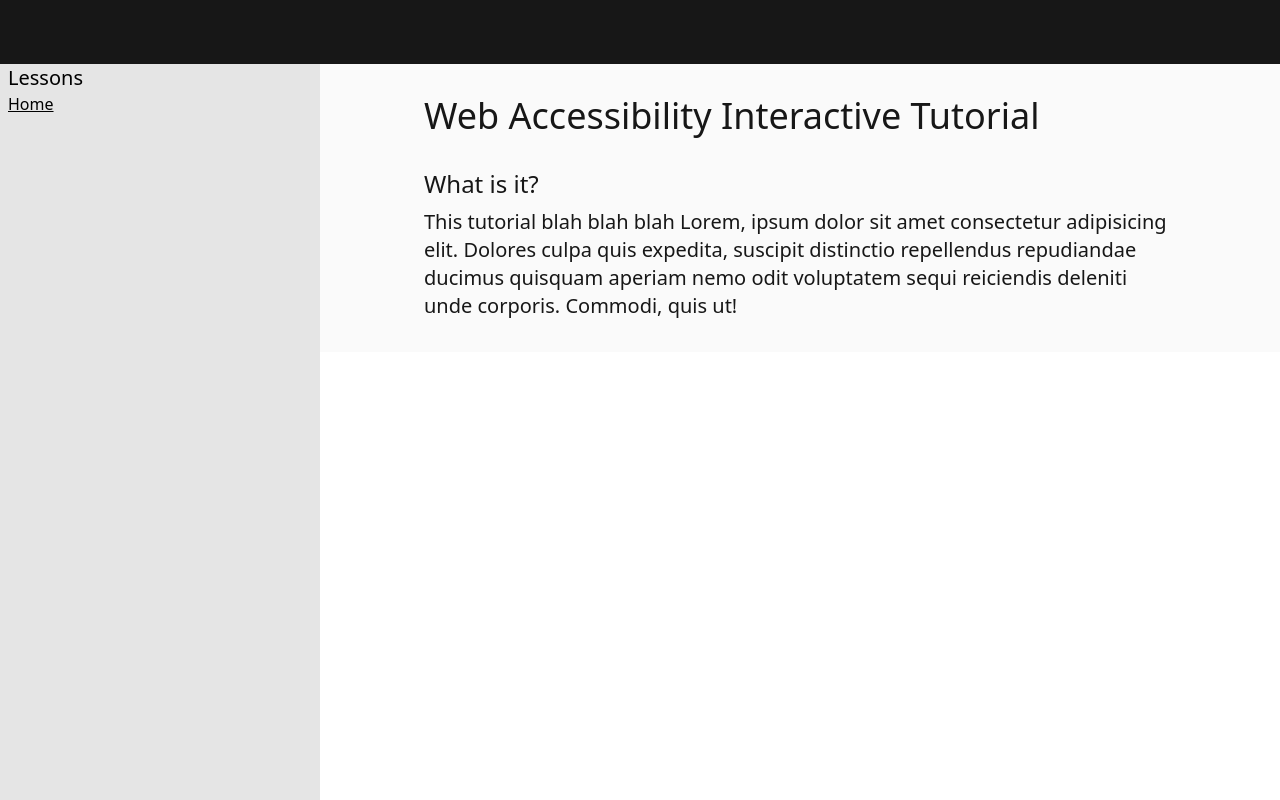
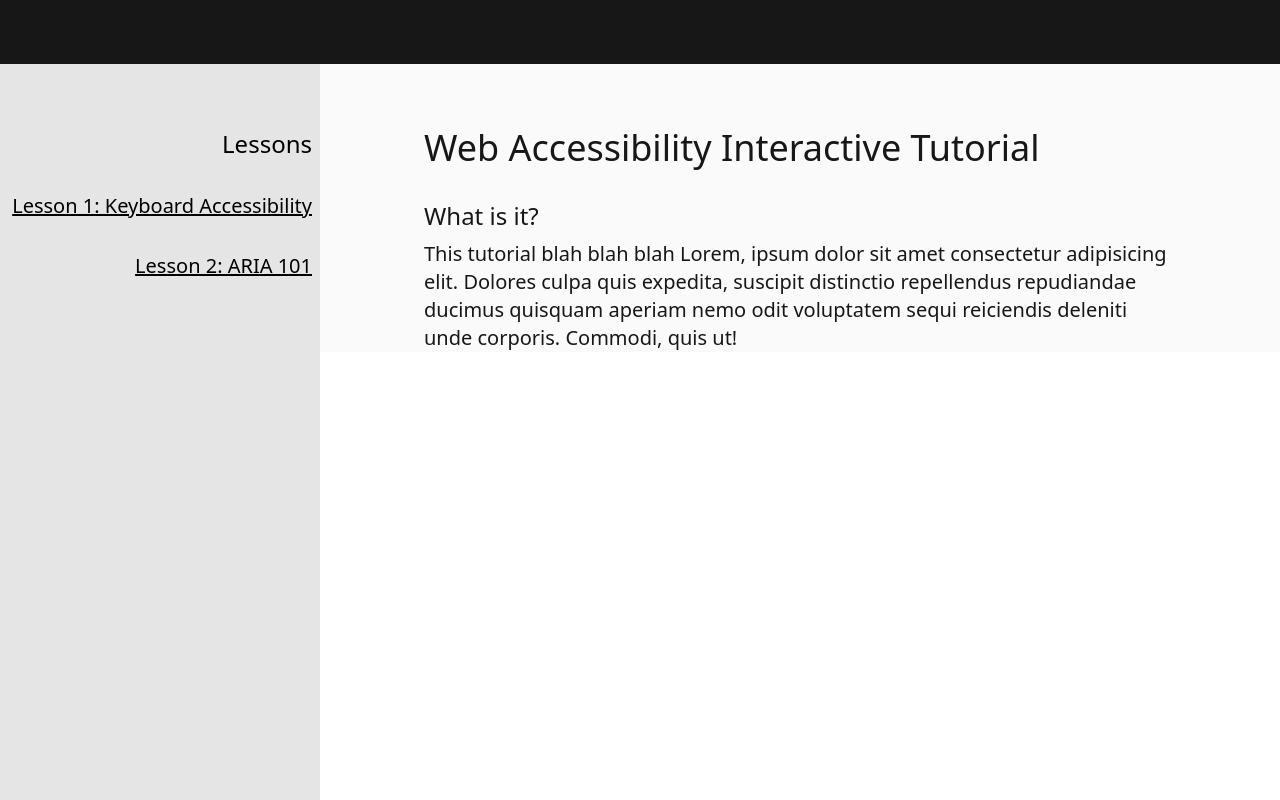
Before and after one commit to joayo13/w3bdojo, a SvelteKit app: page / in a window 1280 px wide. Built offline with nearby package versions, Linux system fonts and the light colour scheme.

Commit message:
updated some spacing values again

```diff
--- a/src/routes/+layout.svelte
+++ b/src/routes/+layout.svelte
@@ -6,14 +6,17 @@
 <nav class="fixed bg-neutral-900 h-16 w-full z-10">
 
 </nav>
-<nav aria-labelledby="lessons-header" class="hidden md:flex flex-col fixed w-80 pt-16 px-2 bg-neutral-200 h-screen">
-	<h2 class="text-xl" id="lessons-header">Lessons</h2>
-	<ul class="flex flex-col gap-2">
+<nav aria-labelledby="lessons-header" class="hidden md:flex flex-col fixed w-80 h-screen pt-16 px-2 bg-neutral-200 text-right">
+	<h2 class="text-2xl mt-16" id="lessons-header">Lessons</h2>
+	<ul class="flex flex-col gap-8 text-xl mt-8">
 		<li>
-			<a href="/">Home</a>
+			<a href="/lesson-1">Lesson 1: Keyboard Accessibility</a>
+		</li>
+		<li>
+			<a href="/lesson-1">Lesson 2: ARIA 101</a>
 		</li>
 	</ul>
 </nav>
-<div class="md:pl-80 pt-16 bg-neutral-50 text-neutral-900 flex justify-center">
+<div class="md:pl-80 pt-32 bg-neutral-50 text-neutral-900 flex justify-center">
 {@render children()}
 </div>
--- a/src/routes/+page.svelte
+++ b/src/routes/+page.svelte
@@ -1,4 +1,4 @@
-<section class="px-2 py-8 max-w-3xl">
+<section class="px-2 max-w-3xl">
     <h1 class="text-4xl">Web Accessibility Interactive Tutorial</h1>
     <h2 class="text-2xl mt-8">What is it?</h2>
     <p class="mt-2 text-xl">This tutorial blah blah blah Lorem, ipsum dolor sit amet consectetur adipisicing elit. Dolores culpa quis expedita, suscipit distinctio repellendus repudiandae ducimus quisquam aperiam nemo odit voluptatem sequi reiciendis deleniti unde corporis. Commodi, quis ut!</p>
```
